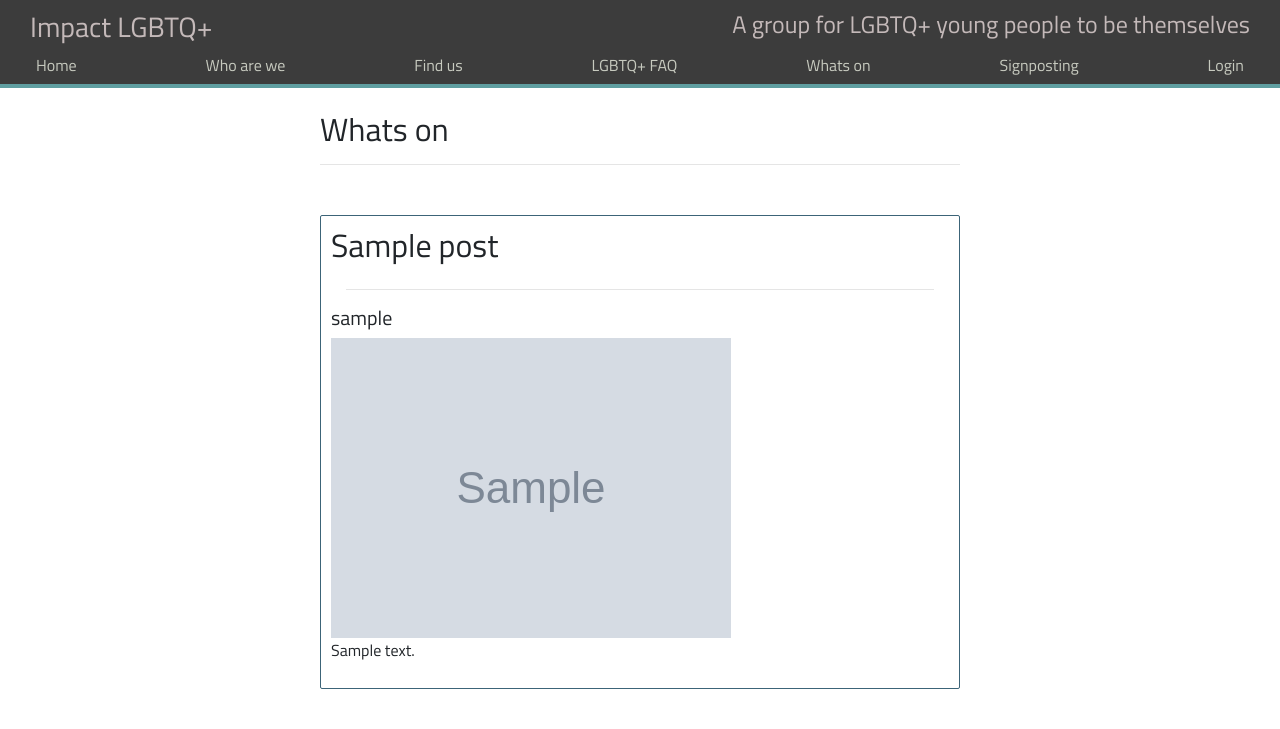
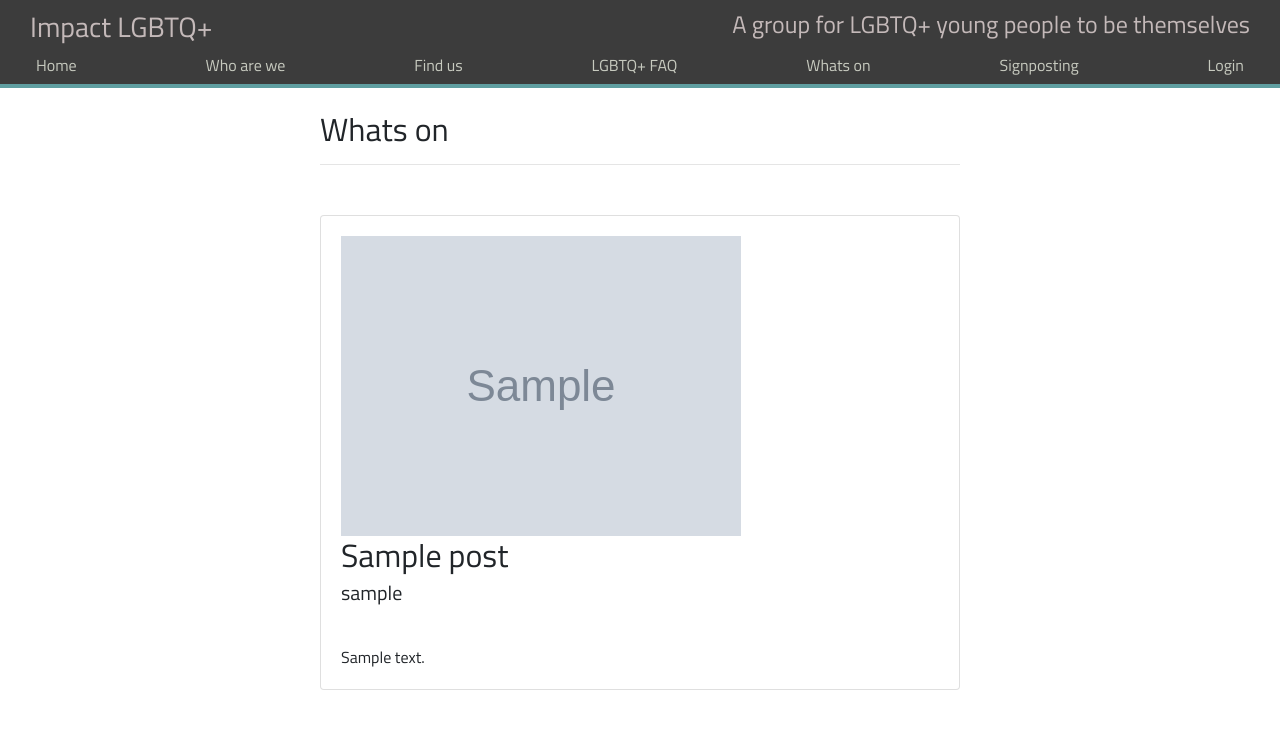
Before and after one commit to ImpactLGBTQ/Impact-Website, a Django app: template posting/templates/posting/posts/whats_on_posts.html in a window 1280 px wide. Shown: the top 729 px of the page. Run offline with Django 3.2, Linux system fonts and the light colour scheme; the template is opened without the code that fills it: most values are stand-ins (such as "Sample title", 1, 10 or a date in 2020); grey boxes marked "Sample" are stand-in pictures; style sheets or scripts are compiled from the project's sources; some libraries are stand-ins or nearby versions.

Commit message:
Setting up grid for whats on

```diff
--- a/posting/static/posting/css/post_styling.styl
+++ b/posting/static/posting/css/post_styling.styl
@@ -1,8 +1,10 @@
 @require "../../../../static/css/colours.styl"
 
+/*
 .post_container {
   border 1px solid placid-blue
   border-radius 2px
   padding 10px
   margin-bottom 80px
 }
+ */
--- a/posting/templates/posting/posts/post.html
+++ b/posting/templates/posting/posts/post.html
@@ -1,23 +1,19 @@
 {# Post include which contains a single post #}
-<div class="post_container">
-    <div class="container">
-        <div class="row" id="title">
-            <h2>{{ post.title }}</h2>
-        </div>
-        <hr>
-        <div class="row" id="author">
-            <h5>{{ post.author.username }}</h5>
-        </div>
+<div class="post_container card">
+    <div class="card-body">
         {% if post.image %}
-        {# If the post has an image file #}
-        <div class="row" id="image">
-            <img src="{{ post.image }}" alt=""/>
-        </div>
+            {# If the post has an image file #}
+            <div class="card-img-top" id="image">
+                <img src="{{ post.image }}" alt=""/>
+            </div>
         {% endif %}
-        <div class="row" id="content">
-            <p>
-                {{ post.content }}
-            </p>
-        </div>
+        <h2 class="card-title">{{ post.title }}</h2>
+        <h5 class="card-subtitle">{{ post.author.username }}</h5>
+    </div>
+
+    <div class="card-body">
+        <p class="card-text">
+            {{ post.content }}
+        </p>
     </div>
 </div>
--- a/posting/templates/posting/posts/whats_on_posts.html
+++ b/posting/templates/posting/posts/whats_on_posts.html
@@ -6,8 +6,12 @@
     <h2>Whats on</h2>
     <hr>
     <div class="whats_on_container" style="margin-top: 50px">
-        {% for post in posts %}
-            {% include "posting/posts/post.html" %}
-        {% endfor %}
+        <div class="whats_on_grid">
+            {% for post in posts %}
+                <div class="whats_on_cell">
+                    {% include "posting/posts/post.html" %}
+                </div>
+            {% endfor %}
+        </div>
     </div>
 {% endblock %}
```
